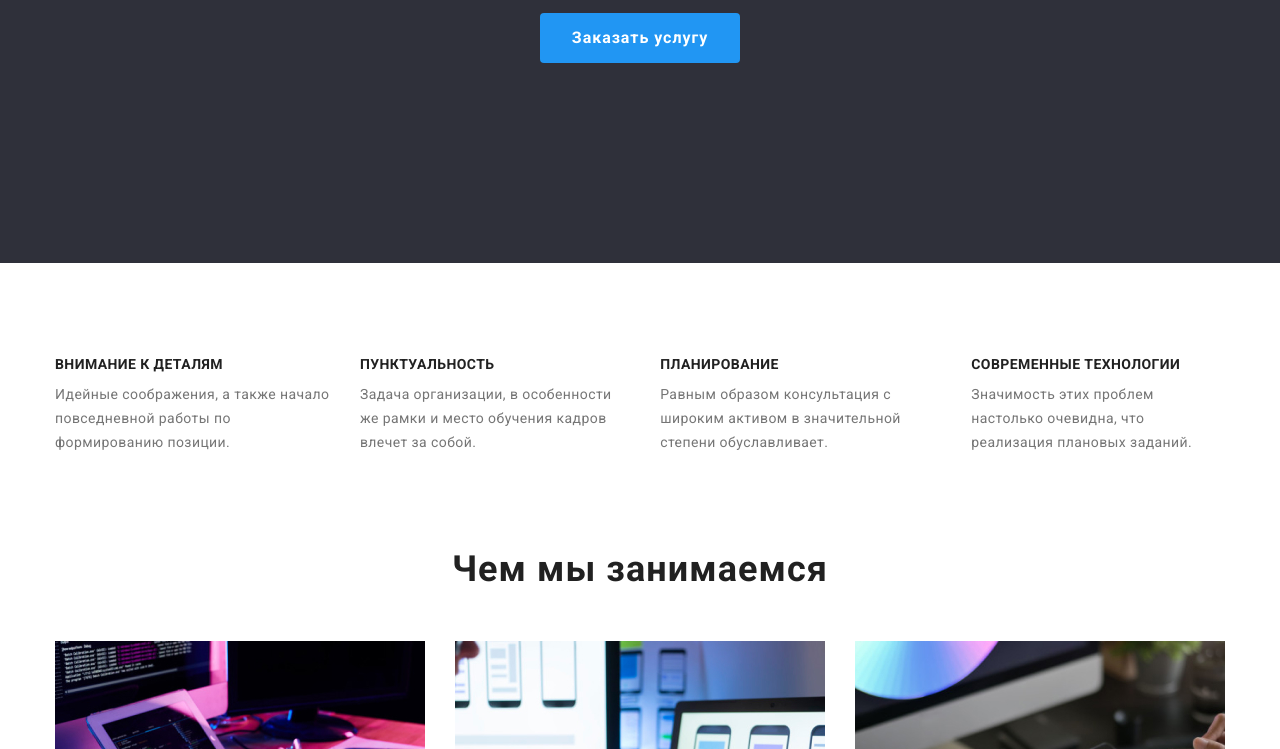
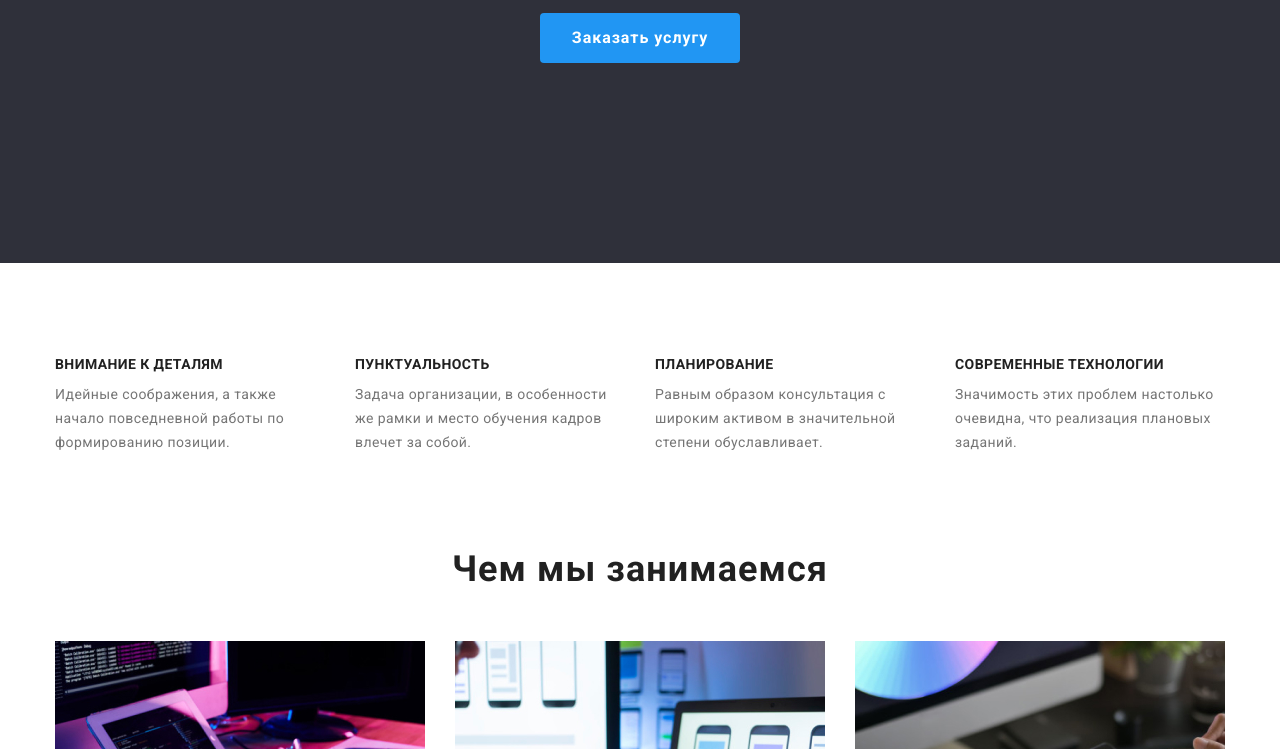
Before and after one commit to korol-galyna/goit-markup-hw-03, a plain HTML site: page index.html in a window 1280 px wide. Shown: the part 420-1169 px from the top of the page. Drawn offline with nearby package versions, Linux system fonts and the light colour scheme.

Commit message:
16.06.2022

```diff
--- a/css/styles.css
+++ b/css/styles.css
@@ -162,11 +162,17 @@ display: flex;
 }
 
 /**Section 2*/
+.features {
+    padding-top: 94px;
+    padding-bottom: 94px;
+}
 
 .features-list {
     display: flex;
-    padding-top: 94px;
-    padding-bottom: 94px;
+}
+
+.features-list li {
+    width: 270px;
 }
 
 
```
